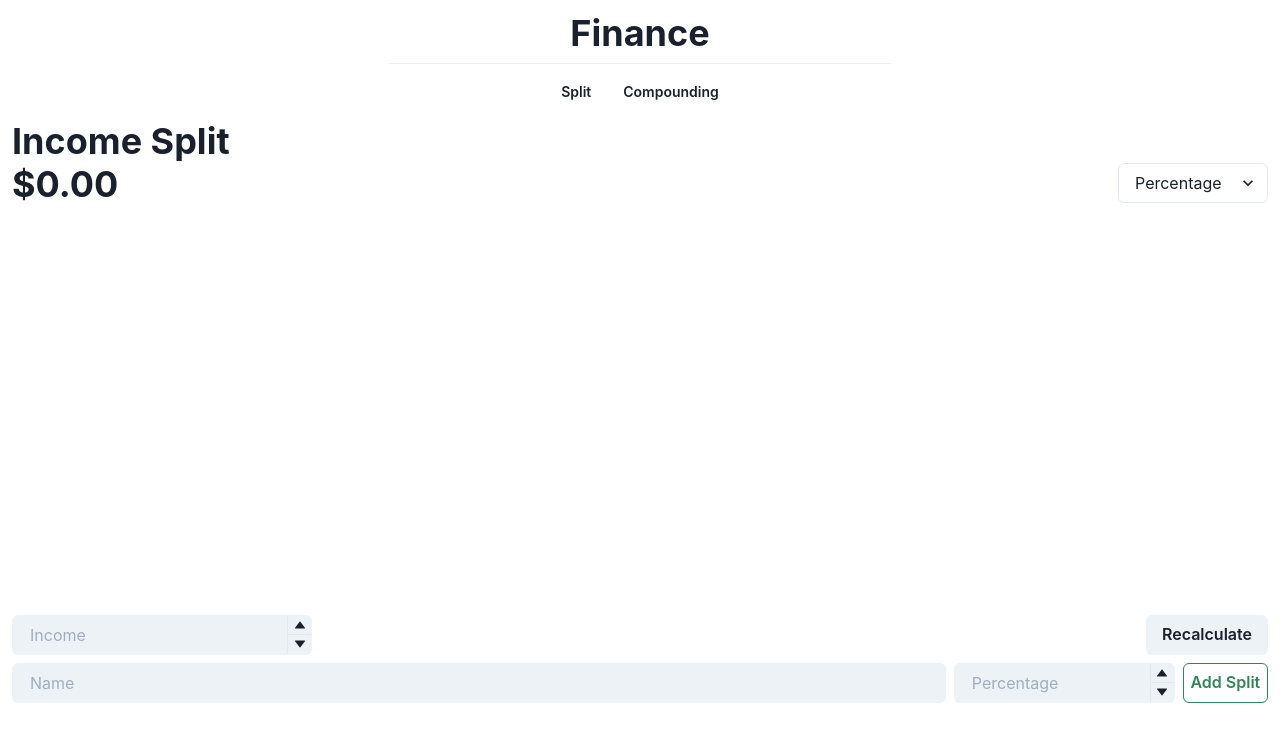
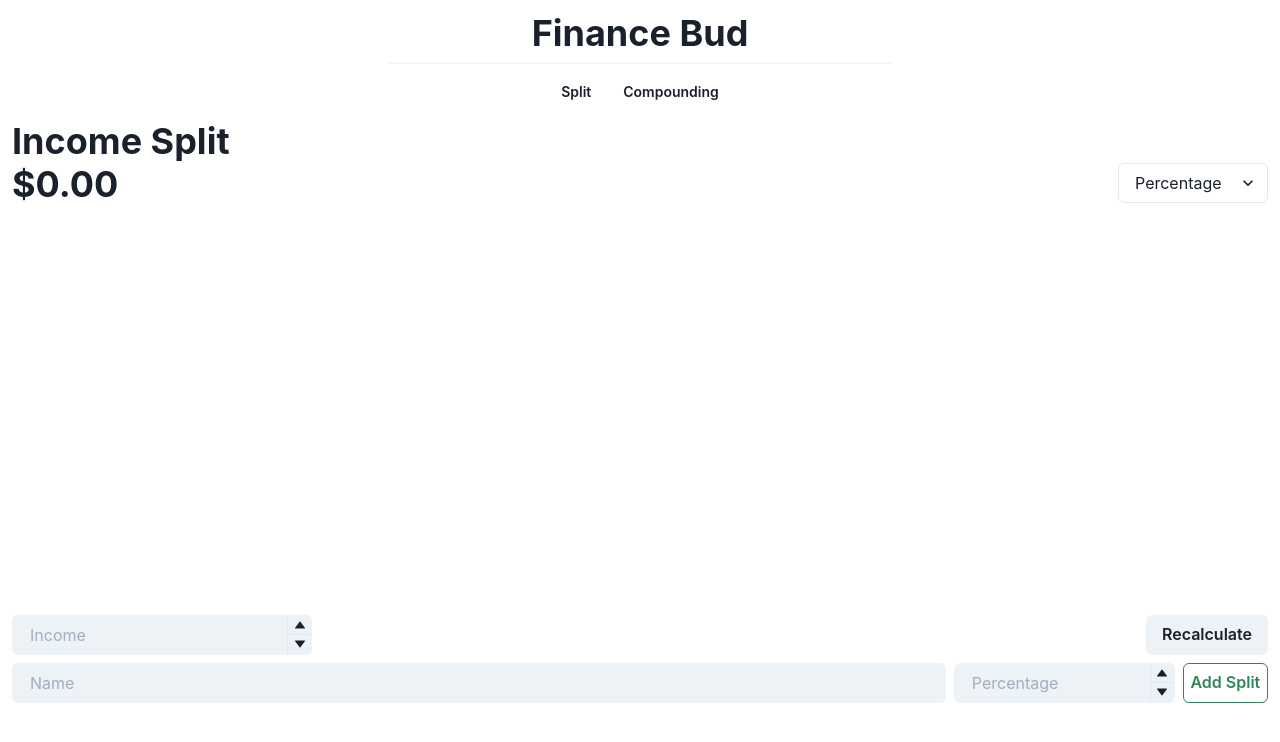
Before and after one commit to andrespty/finance, a React (Create React App) app in the folder finance/: page / in a window 1280 px wide. Shown: the top 742 px of the page. Built offline with nearby package versions, Linux system fonts and the light colour scheme.

Commit message:
Change title

```diff
--- a/finance/src/App.js
+++ b/finance/src/App.js
@@ -8,7 +8,7 @@ function App() {
 
     <Center m={3} >
       <Stack direction='column' w='40%'>
-        <Heading align='center'>Finance</Heading>
+        <Heading align='center'>Finance Bud</Heading>
         <Divider />
       </Stack>
     </Center>
```
Also changed, not shown: 6 other files (tests, documents, lock files or other folders).
